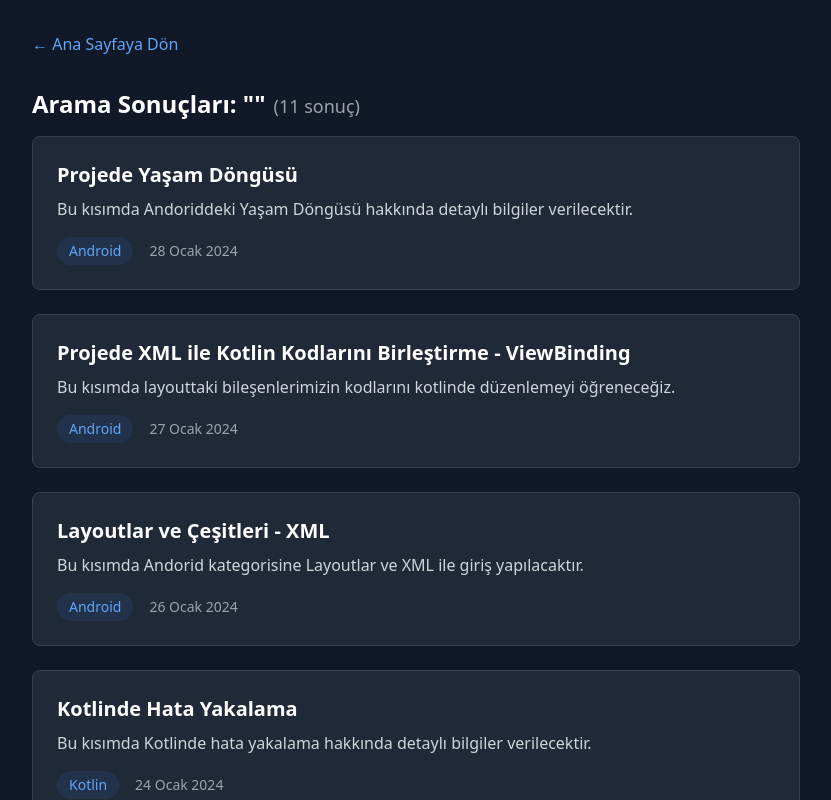
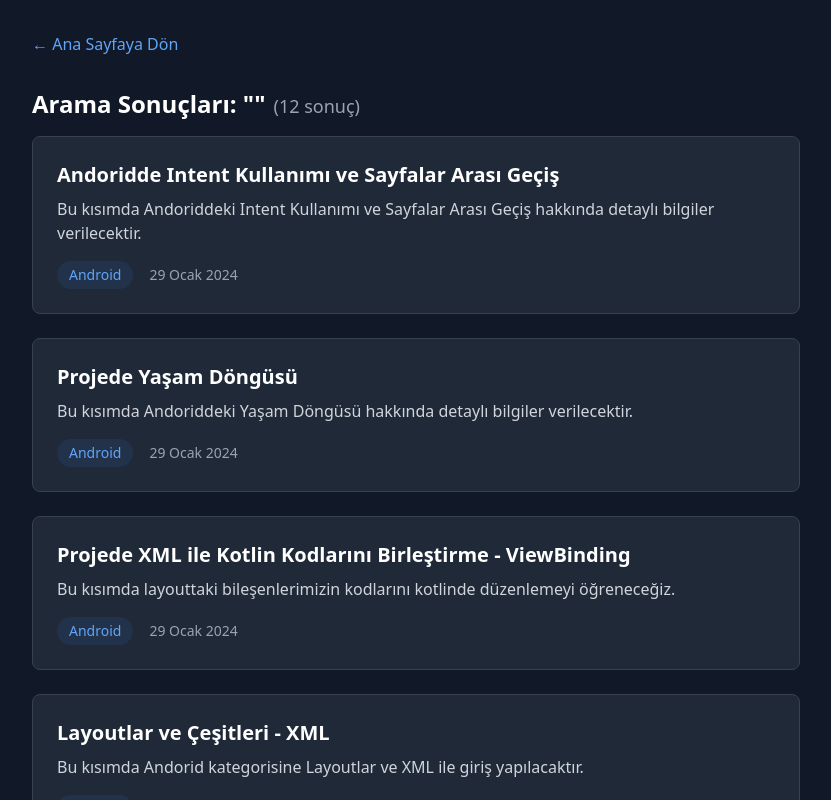
Before and after one commit to B1L0CAN/blog, a Next.js app: page /search in a window 1280 px wide. Shown: the top 800 px of the page, without its empty margins (224-1055 px from the left). Built offline with nearby package versions, Linux system fonts and the light colour scheme.

Commit message:
Resim ve içerik güncellendi

```diff
--- a/src/app/page.tsx
+++ b/src/app/page.tsx
@@ -1,15 +1,18 @@
 import BlogCard from '@/components/BlogCard';
 import Sidebar from '@/components/Sidebar';
 import { posts } from '@/data/posts';
+import Link from 'next/link';
 
 export default function Home() {
   return (
     <div className="flex flex-col min-h-screen bg-gray-900">
       {/* Başlık */}
       <header className="w-full py-6 border-b border-gray-800">
-        <h1 className="text-4xl font-bold text-white text-center">
-          Bilo&apos;nun Not Defteri
-        </h1>
+        <Link href="/" className="hover:text-blue-400 transition-colors">
+          <h1 className="text-4xl font-bold text-white text-center">
+            Bilo&apos;nun Not Defteri
+          </h1>
+        </Link>
       </header>
 
       {/* Giriş Yazısı */}
--- a/src/data/posts.ts
+++ b/src/data/posts.ts
@@ -9,6 +9,51 @@ const createPost = (post: Omit<Post, 'slug'>): Post => ({
 });
 
 const POST_CONTENTS = {
+
+    intent: `
+
+## Intent Kullanımı
+
+Intent, bir uygulamanın başka bir uygulamaya veri göndermek veya bir uygulamadan diğer bir uygulamaya geçiş yapmak için kullanılan bir yöntemdir.
+
+\`android.content.Intent\` kütüphanesini import etmemiz gerekiyor. Ayrıca binding importunu da unutmamalıyız.
+
+Örnek olarak bir uygulama içerisinde bir butona tıklandığında başka bir uygulamaya geçiş yapmak için kullanılır.
+
+\`\`\`kotlin
+fun sonrakiSayfa (view : View) {
+    val intent = Intent(this,SecondActivity::class.java) //this@MainActivity de olabilirdi
+    val kullaniciGirdisi= binding.editTextText2?.text.toString()
+    intent.putExtra("isim", kullaniciGirdisi)
+    startActivity(intent)
+}
+\`\`\`
+
+> Bu kodda MainActivity sınıfından SecondActivity sınıfına geçiş yapıyoruz. Bunu yaparken mainActivity'deki butonun onClick özelliğini sonrakiSayfa fonksiyonuna bağlıyoruz.
+
+Ayrıca bu geçişi yaparken mainActivity'deki editTextText2'deki metni de SecondActivity'ye gönderiyoruz. Yani mainActivity'de yazılan bir metni SecondActivity'de görüntüleyeceğiz.
+
+Bu işlem için \`putExtra\` fonksiyonunu kullanıyoruz.
+
+\`\`\`kotlin
+binding.SecondPageText.text= intent.getStringExtra("isim")
+
+/*
+Olayı  anlamak için şu şekilde yapılıyor işlemler aslında, biz bunu tek satırda hallettik.
+val maindenGelenIntent = intent
+    val yollananIsim = maindenGelenIntent.getStringExtra("isim")
+    binding.SecondPageText.text= yollananIsim
+*/
+\`\`\`
+
+> Bu kodda SecondActivity'deki SecondPageText'e mainActivity'deki editTextText2'deki metni gönderiyoruz.
+
+- Hem sayfa geçişi hem de veri gönderimi sağladığımız örnek uygulama:
+
+<img src="/images/intent.png" width="500" height="300" style="object-fit: cover; display: block; margin: 0 auto;" loading="lazy" alt="Blog Resmi" />
+
+
+`,
     yasamDongusu: `
 
 # Yaşam Döngüsü Fonksiyonları
@@ -1345,10 +1390,18 @@ var camelCase = "Camel Case yazım örneği"
 
 export const posts: Post[] = [
     createPost({
+        id: 11,
+        title: "Andoridde Intent Kullanımı ve Sayfalar Arası Geçiş",
+        content: POST_CONTENTS.intent,
+        date: "2024-01-29",
+        summary: "Bu kısımda Andoriddeki Intent Kullanımı ve Sayfalar Arası Geçiş hakkında detaylı bilgiler verilecektir.",
+        category: "Android"
+      }),
+    createPost({
         id: 10,
         title: "Projede Yaşam Döngüsü",
         content: POST_CONTENTS.yasamDongusu,
-        date: "2024-01-28",
+        date: "2024-01-29",
         summary: "Bu kısımda Andoriddeki Yaşam Döngüsü hakkında detaylı bilgiler verilecektir.",
         category: "Android"
       }),
@@ -1356,7 +1409,7 @@ export const posts: Post[] = [
         id: 9,
         title: "Projede XML ile Kotlin Kodlarını Birleştirme - ViewBinding",
         content: POST_CONTENTS.xmlkotlin,
-        date: "2024-01-27",
+        date: "2024-01-29",
         summary: "Bu kısımda layouttaki bileşenlerimizin kodlarını kotlinde düzenlemeyi öğreneceğiz.",
         category: "Android"
       }),
@@ -1364,7 +1417,7 @@ export const posts: Post[] = [
     id: 8,
     title: "Layoutlar ve Çeşitleri - XML",
     content: POST_CONTENTS.android,
-    date: "2024-01-26",
+    date: "2024-01-29",
     summary: "Bu kısımda Andorid kategorisine Layoutlar ve XML ile giriş yapılacaktır.",
     category: "Android"
   }),
@@ -1372,7 +1425,7 @@ export const posts: Post[] = [
     id: 7,
     title: "Kotlinde Hata Yakalama",
     content: POST_CONTENTS.hata,
-    date: "2024-01-24",
+    date: "2024-01-19",
     summary: "Bu kısımda Kotlinde hata yakalama hakkında detaylı bilgiler verilecektir.",
     category: "Kotlin"
   }),
@@ -1380,7 +1433,7 @@ export const posts: Post[] = [
     id: 6,
     title: "Kotlinde Fonksiyonel Programlama",
     content: POST_CONTENTS.fonksiyonelProgramlama,
-    date: "2024-01-23",
+    date: "2024-01-19",
     summary: "Bu kısımda Kotlinde Lambda, Map ve Filter, Scope Fonksiyonları gibi fonksiyonel programlama kavramları hakkında detaylı bilgiler verilecektir.",
     category: "Kotlin"
   }),
@@ -1388,7 +1441,7 @@ export const posts: Post[] = [
     id: 5,
     title: "Kotlin'de Sınıflara ve OOP",
     content: POST_CONTENTS.oop,
-    date: "2024-01-22",
+    date: "2024-01-18",
     summary: "Kotlin'de nesne yönelimli programlama kavramlarını ve sınıfların nasıl kullanıldığını öğrenelim.",
     category: "Kotlin"
   }),
@@ -1396,7 +1449,7 @@ export const posts: Post[] = [
     id: 4,
     title: 'Kotlinde Dönüştürme(Conversion) ve Nullability',
     category: 'Kotlin',
-    date: '2025.01.16',
+    date: '2025.01.18',
     summary: 'Bu kısımda Kotlinde değişken türlerini değiştirmek için kullanılan conversion ve nullability hakkında detaylı bilgiler verilecektir',
     content: POST_CONTENTS.conversion
   }),
@@ -1404,7 +1457,7 @@ export const posts: Post[] = [
     id: 3,
     title: 'Kotlinde Karar Yapıları ve Döngüler',
     category: 'Kotlin',
-    date: '2025.01.15',
+    date: '2025.01.17',
     summary: 'Bu kısımda Kotlinde karar yapıları (if-else, when) ve döngüler (for, while, do-while, foreach) hakkında detaylı bilgiler verilecektir.',
     content: POST_CONTENTS.donguler
   }),
@@ -1412,7 +1465,7 @@ export const posts: Post[] = [
     id: 2,
     title: 'Kotlinde Diziler, Listeler, Mapler ve Setler',
     category: 'Kotlin',
-    date: '2025.01.14',
+    date: '2025.01.17',
     summary: 'Bu kısımda Kotlinde Diziler, Listeler, Mapler ve Setler hakkında detaylı bilgiler verilecektir.',
     content: POST_CONTENTS.veriYapilari
   }),
@@ -1420,7 +1473,7 @@ export const posts: Post[] = [
     id: 1,
     title: 'Kotlinde Değişken Tanımlama ve Değişken Tipleri',
     category: 'Kotlin',
-    date: '2025.01.14',
+    date: '2025.01.17',
     summary: 'Bu kısımda Kotlinde bulunan çeşitli değişken tanımlama yöntemleri ve değişken tipleri hakkında detaylı bilgiler verilecektir.',
     content: POST_CONTENTS.degiskenler
   }),
@@ -1428,7 +1481,7 @@ export const posts: Post[] = [
     id: 0,
     title: 'Blogun Amacı',
     category: 'Blogun Amacı',
-    date: '2025.01.12',
+    date: '2025.01.15',
     summary: 'Blogu neden açtım? Böyle bir blog neden var :D',
     content: POST_CONTENTS.blogunAmaci
   })
```
Also changed, not shown: public/images/intent.png (added).
